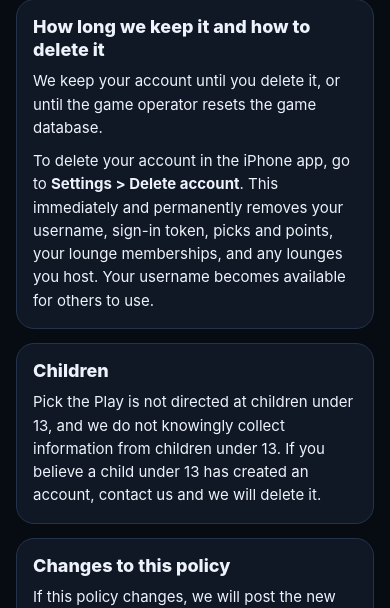
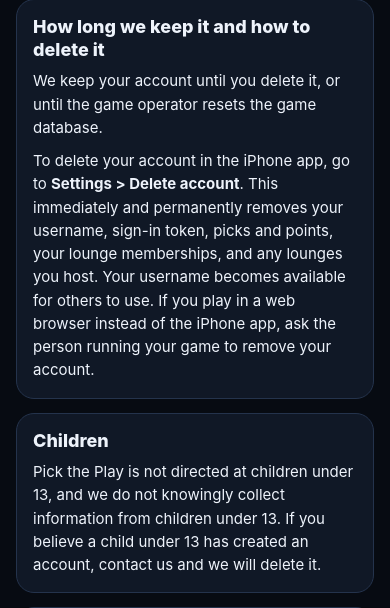
Before and after one commit to ctjoey/PTP, a FastAPI app: page /privacy in a window 390 px wide. Shown: the part 1434-2042 px from the top of the page. Run offline with FastAPI, Linux system fonts and the light colour scheme.

Commit message:
docs: final guide-review fixes (third reviewer)
- Clearer fixes for an old-Python venv and for running from the wrong
  folder on Windows
- README: test commands without venv activation; correct PTP_DB_PATH
  default
- Privacy/support pages: web players ask the game's organiser to remove
  their account (in-app deletion is in the iPhone app)
- Busy-port message no longer suggests a bare `python` command

Co-Authored-By: Claude Opus 5.5 <noreply@anthropic.com>
Claude-Session: https://claude.ai/code/session_017k73zyrv6PJZPivE6DyZ6g

```diff
--- a/templates/privacy.html
+++ b/templates/privacy.html
@@ -69,7 +69,9 @@
       database.</p>
     <p>To delete your account in the iPhone app, go to <b>Settings &gt; Delete account</b>. This
       immediately and permanently removes your username, sign-in token, picks and points, your lounge
-      memberships, and any lounges you host. Your username becomes available for others to use.</p>
+      memberships, and any lounges you host. Your username becomes available for others to use.
+      If you play in a web browser instead of the iPhone app, ask the person running your game to
+      remove your account.</p>
   </section>
 
   <section class="card">
--- a/templates/support.html
+++ b/templates/support.html
@@ -71,6 +71,8 @@
       immediately and permanently, including your username, picks and points, your lounge memberships,
       and any lounges you host. This can't be undone. You can start again any time with a new
       username.</p>
+    <p>Playing in Safari or from a Home Screen icon instead of the iPhone app? Ask the person running
+      your game to remove your account.</p>
     <p>See the <a href="/privacy">Privacy Policy</a> for exactly what is stored.</p>
   </section>
 
```
Also changed, not shown: IPHONE_GUIDE.md (+2 -2 lines), README.md.
